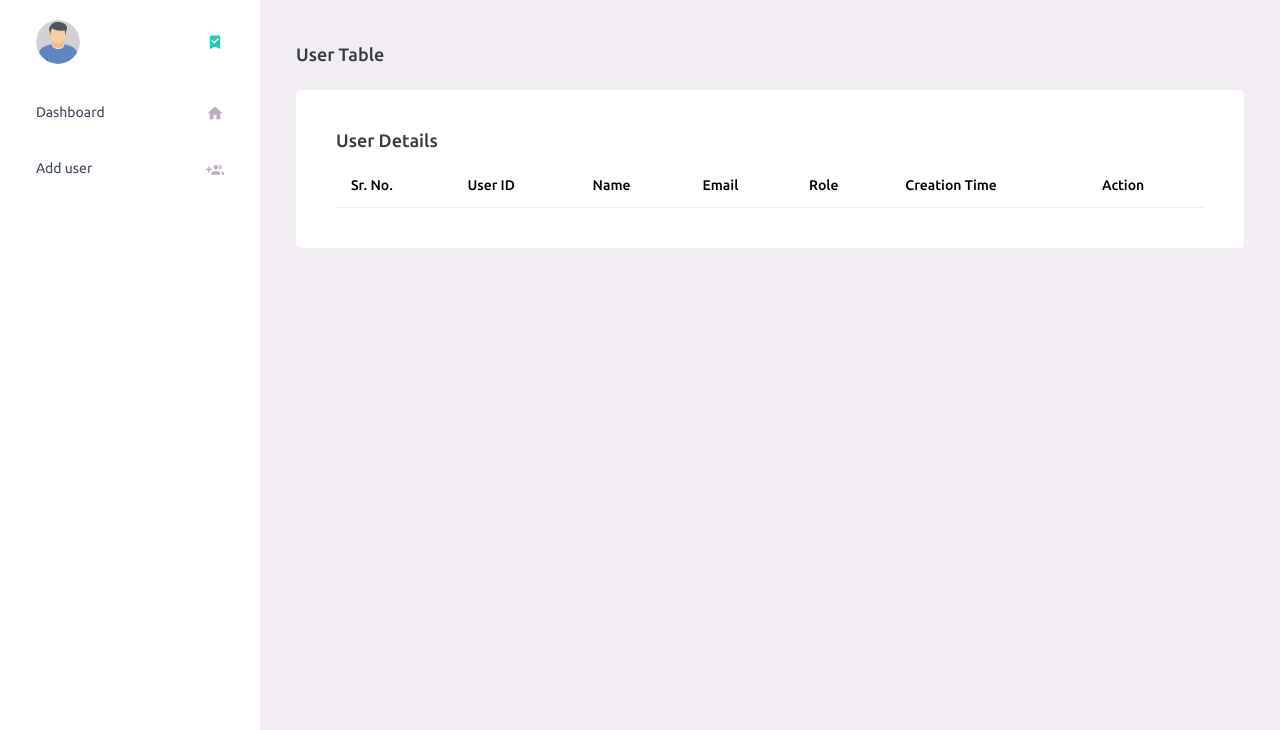
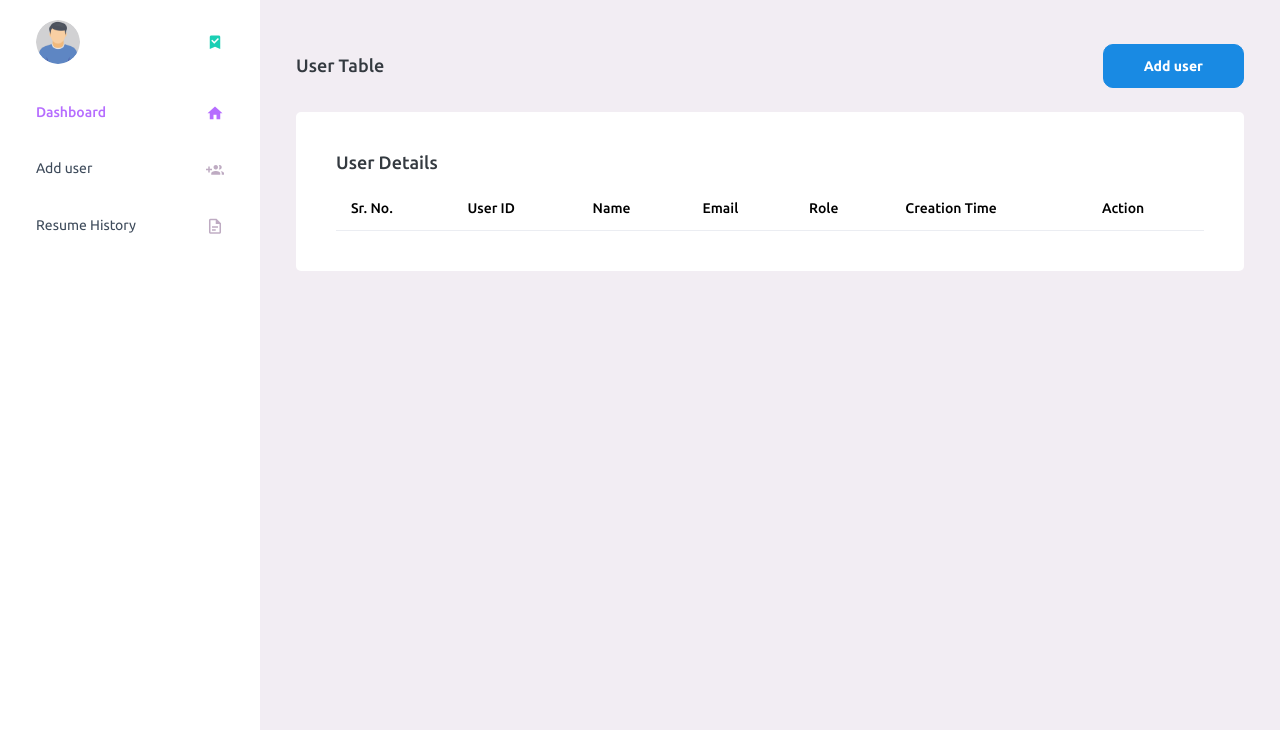
Before and after one commit to AmishChawla/saas_cms_flask, a Flask app: page /admin-dashboard in a window 1280 px wide. Shown: the part 70-800 px from the top of the page. Run offline with Flask 3, Linux system fonts and the light colour scheme; a user stored in the database is signed in; data that the repository does not hold is empty; style sheets or scripts are compiled from the project's sources; some libraries are stand-ins or nearby versions.

Commit message:
admin panel changes

```diff
--- a/static/assets/scss/_variables.scss
+++ b/static/assets/scss/_variables.scss
@@ -64,7 +64,8 @@
   warning: #fed713,
   danger: #fe7c96,
   light: #f8f9fa,
-  dark: #3e4b5b
+  dark: #3e4b5b,
+  indigo: #6610f2
   );
 
   $primary: #b66dff;
--- a/templates/admin_panel.html
+++ b/templates/admin_panel.html
@@ -36,6 +36,15 @@
 
       .button1 {background-color: #04AA6D;} /* Green */
       .button2 {background-color: red;}
+      .btn-info {
+      border-radius : 10px;
+      }
+      .btn-info i {
+      margin-left: 5px;
+      }
+
+
+
 
 
     </style>
@@ -56,15 +65,16 @@
             <span class="mdi mdi-menu"></span>
           </button>
 <div class="search-field d-none d-md-block">
-            <form class="d-flex align-items-center h-100" action="#">
+    <form class="d-flex align-items-center h-100">
         <div class="input-group">
             <div class="input-group-prepend bg-transparent">
                 <i class="input-group-text border-0 mdi mdi-magnify"></i>
             </div>
-                <input type="text" class="form-control bg-transparent border-0" placeholder="Search user">
+            <input type="text" class="form-control bg-transparent border-0" id="userSearchInput" placeholder="Search user" oninput="searchByName()">
         </div>
     </form>
 </div>
+
           <ul class="navbar-nav navbar-nav-right">
 
             <li class="nav-item">
@@ -102,13 +112,12 @@
                 </div>
                 <div class="nav-profile-text d-flex flex-column">
                   <span class="font-weight-bold mb-2">{{ username }}</span>
-                  <span class="text-secondary text-small">{{ email }}</span>
                 </div>
                 <i class="mdi mdi-bookmark-check text-success nav-profile-badge"></i>
               </a>
             </li>
             <li class="nav-item">
-              <a class="nav-link" href="#">
+              <a class="nav-link" href="{{ url_for('admin_dashboard') }}">
                 <span class="menu-title">Dashboard</span>
                 <i class="mdi mdi-home menu-icon"></i>
               </a>
@@ -119,6 +128,12 @@
                 <i class="mdi mdi-account-multiple-plus menu-icon"></i>
               </a>
             </li>
+                          <li class="nav-item">
+              <a class="nav-link" href="#resume history">
+                <span class="menu-title">Resume History</span>
+                <i class="mdi mdi-file-document-outline menu-icon"></i>
+              </a>
+            </li>
 
           </ul>
         </nav>
@@ -127,7 +142,9 @@
           <div class="content-wrapper">
             <div class="page-header">
               <h3 class="page-title"> User Table </h3>
-
+                <a class="btn btn-info" href="{{ url_for('add_user') }}">
+                <span class="menu-title">Add user</span>
+              </a>
             </div>
             <div class="row">
 
@@ -136,7 +153,7 @@
                 <div class="card">
                   <div class="card-body">
                     <h4 class="card-title">User Details</h4>
-                    <table class="table table-hover">
+                    <table class="table table-hover " id="userTable">
     <thead>
 
 
@@ -162,16 +179,16 @@
                 <td class="py-1 clickable text-center" onclick="redirectToPage('{{ url_for('admin_view_user_profile', user_id=row.id) }}')">
                     U_{{ row.id }}
                 </td>
-                <td class="clickable text-center" onclick="redirectToPage('{{ url_for('admin_view_user_profile', user_id=row.id) }}')"> {{ row.username }}</td>
+                <td class="clickable text-center" onclick="redirectToPage('{{ url_for('admin_view_user_profile', user_id=row.id) }}')"> <a href="{{ url_for('admin_view_user_profile', user_id=row.id) }}"> {{ row.username }} </a></td>
 
                 <td class="clickable text-center" onclick="redirectToPage('{{ url_for('admin_view_user_profile', user_id=row.id) }}')">
                     {{ row.email }}
                 </td>
 
                 <td class="clickable text-center" onclick="redirectToPage('{{ url_for('admin_view_user_profile', user_id=row.id) }}')"> {{ row.role }} </td>
-                <td class="clickable text-center" onclick="redirectToPage('{{ url_for('admin_view_user_profile', user_id=row.id) }}')">{{ row.created_datetime }}</td>
+                <td class="clickable text-center" onclick="redirectToPage('{{ url_for('admin_view_user_profile', user_id=row.id) }}')">{{ row.created_datetime.split('T')[1][:8] }} &nbsp; {{ row.created_datetime.split('T')[0] }}</td>
                 <td>
-    <a class="button button1" href="{{ url_for('admin_view_user_profile', user_id=row.id) }}">View</a>
+    <a class="button button1" href="{{ url_for('admin_view_user_profile', user_id=row.id) }}">Edit</a>
     <button class="button button2" data-bs-toggle="modal" data-bs-target="#deleteModal_{{ row.id }}">Delete</button>
 
     <!-- Modal for delete button -->
@@ -241,6 +258,28 @@
     <script>
         var userId = document.querySelector('.button2').getAttribute('data-user-id');
     </script>
+    <script>
+function searchByName() {
+    var input, filter, table, tr, td, i, txtValue;
+    input = document.getElementById("userSearchInput");
+    filter = input.value.toUpperCase();
+    table = document.getElementById("userTable");
+    tr = table.getElementsByTagName("tr");
+
+    for (i = 0; i < tr.length; i++) {
+        td = tr[i].getElementsByTagName("td")[2]; // Assuming the name is in the third column
+        if (td) {
+            txtValue = td.textContent || td.innerText;
+            if (txtValue.toUpperCase().indexOf(filter) > -1) {
+                tr[i].style.display = "";
+            } else {
+                tr[i].style.display = "none";
+            }
+        }
+    }
+}
+</script>
+
 
     <!-- endinject -->
     <!-- Custom js for this page -->
```
Also changed, not shown: templates/admin_view_user_profile.html (+50 -3 lines), static/images/profile.png (added). Lines whose indentation alone changed are shown as unchanged.
